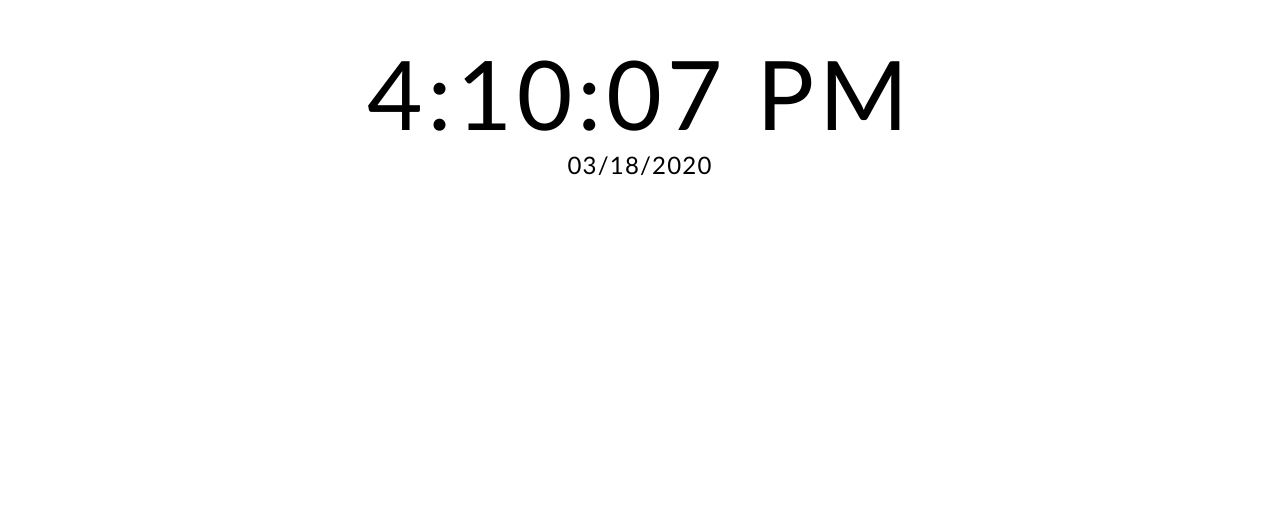
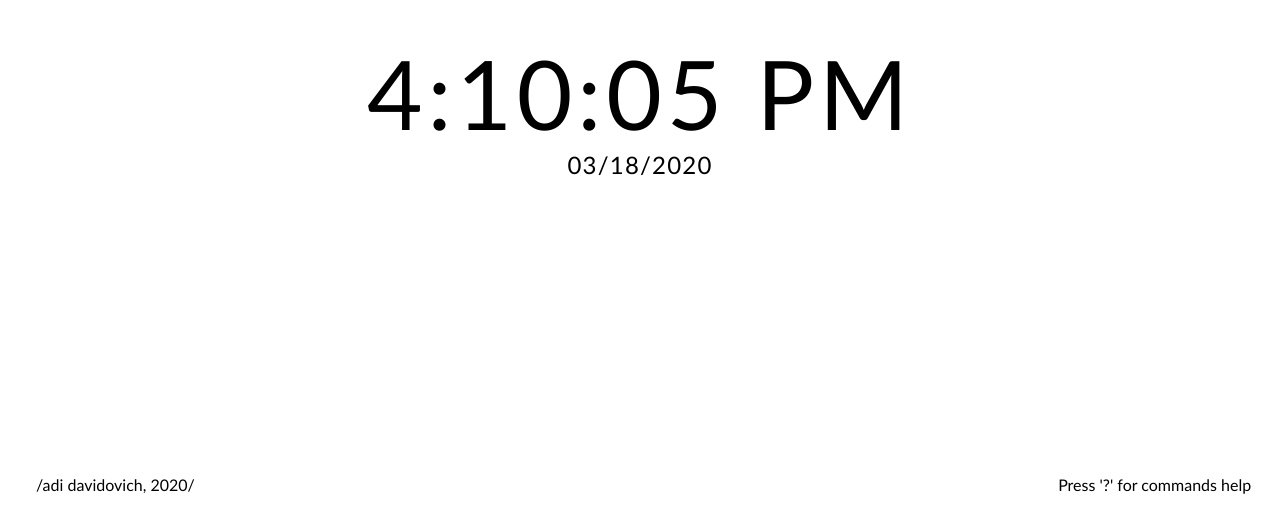
Before and after one commit to addavid/center, a React app: page / in a window 1280 px wide. Shown: the part 290-800 px from the top of the page. Built offline with nearby package versions, Linux system fonts and the light colour scheme.

Commit message:
somemore changes

```diff
--- a/app/index.html
+++ b/app/index.html
@@ -7,11 +7,16 @@
     <head>
         <meta charset='utf-8' />
         <meta name='theme-color' content='#000' />
-        <title>Adi's Startpage</title>
+        <title>center</title>
     </head>
 
     <body>
         <div id='react-container'>
+            <!--
+                If you see this, something went wrong,
+                unless you picked Explorer for browsing the web,
+                and in this case, YOU are wrong
+            -->
         </div>
     </body>
 </html>
--- a/app/index.js
+++ b/app/index.js
@@ -14,6 +14,7 @@ import './assets/style.css';
  */
 import Search from './components/Search';
 import Time from './components/Time';
+import Help from './components/Help';
 
 
 class App extends React.Component {
@@ -22,7 +23,8 @@ class App extends React.Component {
 
         this.state = {
             typed: false,
-            loadSearch: false
+            loadSearch: false,
+            showHelp: false
         };
 
         this.handleKeyPress = this.handleKeyPress.bind(this);
@@ -30,7 +32,9 @@ class App extends React.Component {
 
     handleKeyPress(event) {
         if (event.keyCode === 27) {
-            this.setState({ loadSearch: false });
+            this.setState({ loadSearch: false, showHelp: false });
+        } else if (event.key === '?') {
+            this.setState({ showHelp: true });
         } else if (event.keyCode !== 13) {
             this.setState({ loadSearch: true });
         }
@@ -45,14 +49,33 @@ class App extends React.Component {
     }
 
     render() {
-        const { loadSearch } = this.state;
+        const { loadSearch, showHelp } = this.state;
 
         return (
             <React.Fragment>
                 {!loadSearch
-                    ? <Time />
-                    : <Search />
+                    ? !showHelp && <Time />
+                    : !showHelp && <Search />
                 }
+                {showHelp && <Help />}
+
+                <footer className="footnote">
+                    <span className="footnote-message" id="hub-message">
+                        <p>
+                            <span>/adi davidovich, 2020/</span>
+                        </p>
+                    </span>
+                    <span className="footnote-message" id="help-message">
+                        <p>
+                            <span></span>
+                        </p>
+                        </span>
+                    <span className="footnote-message" id="commands-help-message">
+                        <p>
+                            <span>Press '?' for commands help</span>
+                        </p>
+                    </span>
+                </footer>
             </React.Fragment>
         );
     }
```
